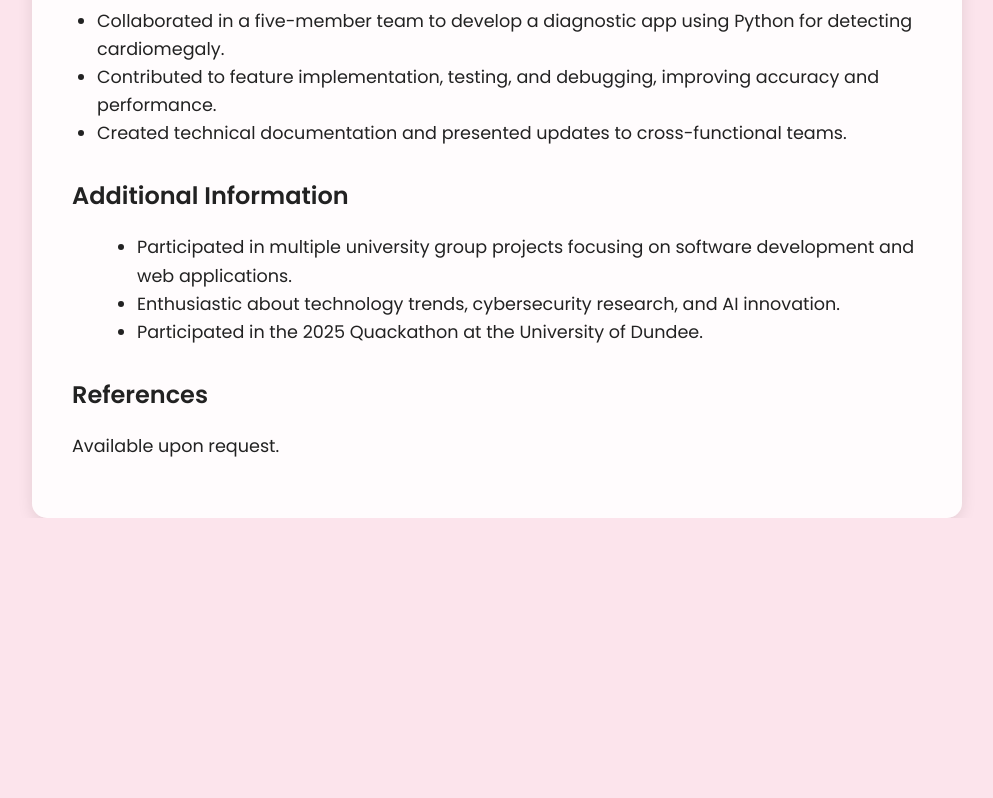
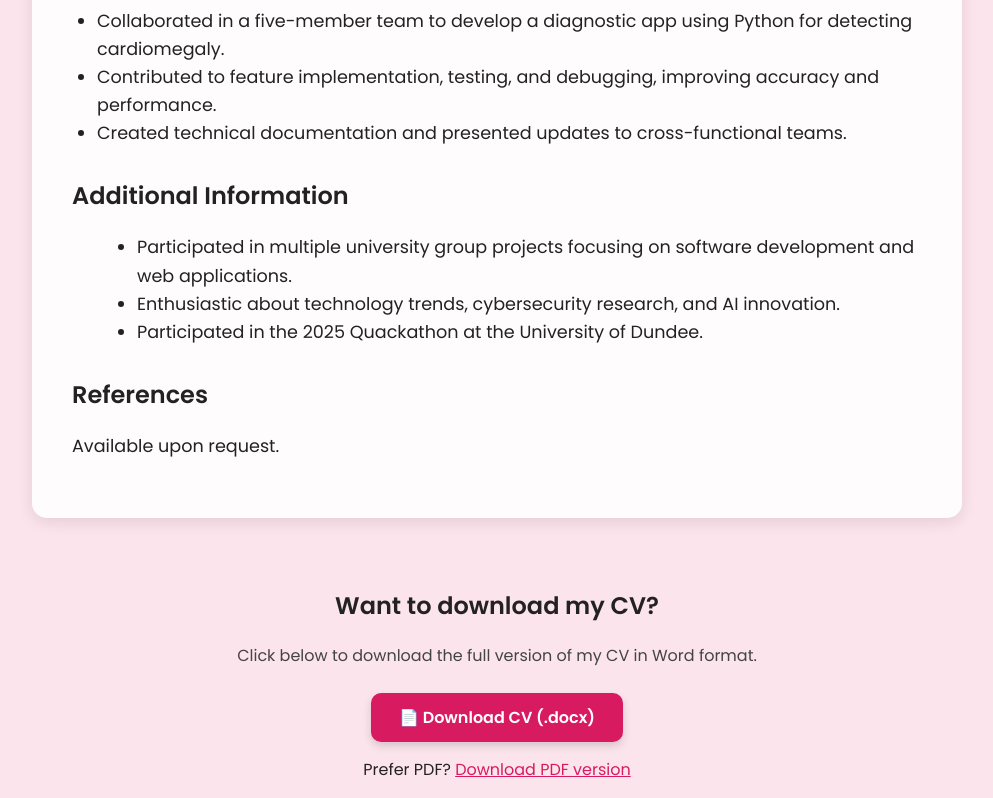
Before and after one commit to Tamo74/cv-, a plain HTML site: page cv.html in a window 1280 px wide. Shown: the part 1561-2359 px from the top of the page, without its empty margins (143-1136 px from the left). Before the commit the page ends 2079 px from the top, so only its background shows below. Drawn offline with Linux system fonts and the light colour scheme.

Commit message:
commit: oluwatamilore_ojo.docx commit: cv.html commit: project.html

```diff
--- a/cv.html
+++ b/cv.html
@@ -106,6 +106,28 @@
       </div>
 
     </div>
+    <!-- CV Download Section -->
+<div style="text-align:center; margin-top:50px; z-index:1; position:relative;">
+  <h2 style="font-family:'Poppins',sans-serif; font-weight:600; color:#222;">Want to download my CV?</h2>
+  <p style="font-family:'Poppins',sans-serif; color:#444; margin-bottom:25px;">
+    Click below to download the full version of my CV in Word format.
+  </p>
+
+  <a href="oluwatamilore_ojo.docx"
+     download="oluwatamilore_ojo.docx"
+     style="display:inline-block; background-color:#d81b60; color:white; padding:12px 28px;
+            border-radius:10px; text-decoration:none; font-weight:600;
+            box-shadow:0 4px 8px rgba(0,0,0,0.15); transition:0.3s;">
+    📄 Download CV (.docx)
+  </a>
+
+  <!-- Optional: If you also have a PDF version -->
+  <p style="margin-top:15px;">
+    Prefer PDF? <a href="oluwatamilore_ojo.docx" download="oluwatamilore_ojo.pdf"
+    style="color:#d81b60; text-decoration:underline; font-weight:500;">Download PDF version</a>
+  </p>
+</div>
+
   </main>
 </body>
 </html>
```
Also changed, not shown: project.html (+2 -0 lines), 2 other files.
